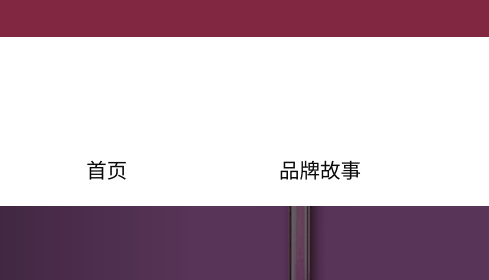
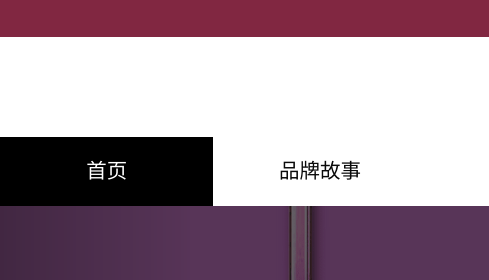
Before and after one commit to coscodi/coscodi.github.io, a plain HTML site: page index.html in a window 1280 px wide. In both pictures the pointer is over the item "首页". Shown: the top 280 px of the page, 0-489 px from the left. Drawn offline with Linux system fonts and the light colour scheme.

Commit message:
ui修改

```diff
--- a/css/index.css
+++ b/css/index.css
@@ -56,6 +56,10 @@ img{
   width: 15rem;
   height: 5.2rem;
   background-color: rgba(0, 0, 0, .6);
+  color: #ffffff;
+}
+.header .bottom .left li:hover{
+  background-color: #000000;
   color: #ffffff;
 }
 .header .bottom .left li:hover .msgBox{
```
Also changed, not shown: 1 other file.
